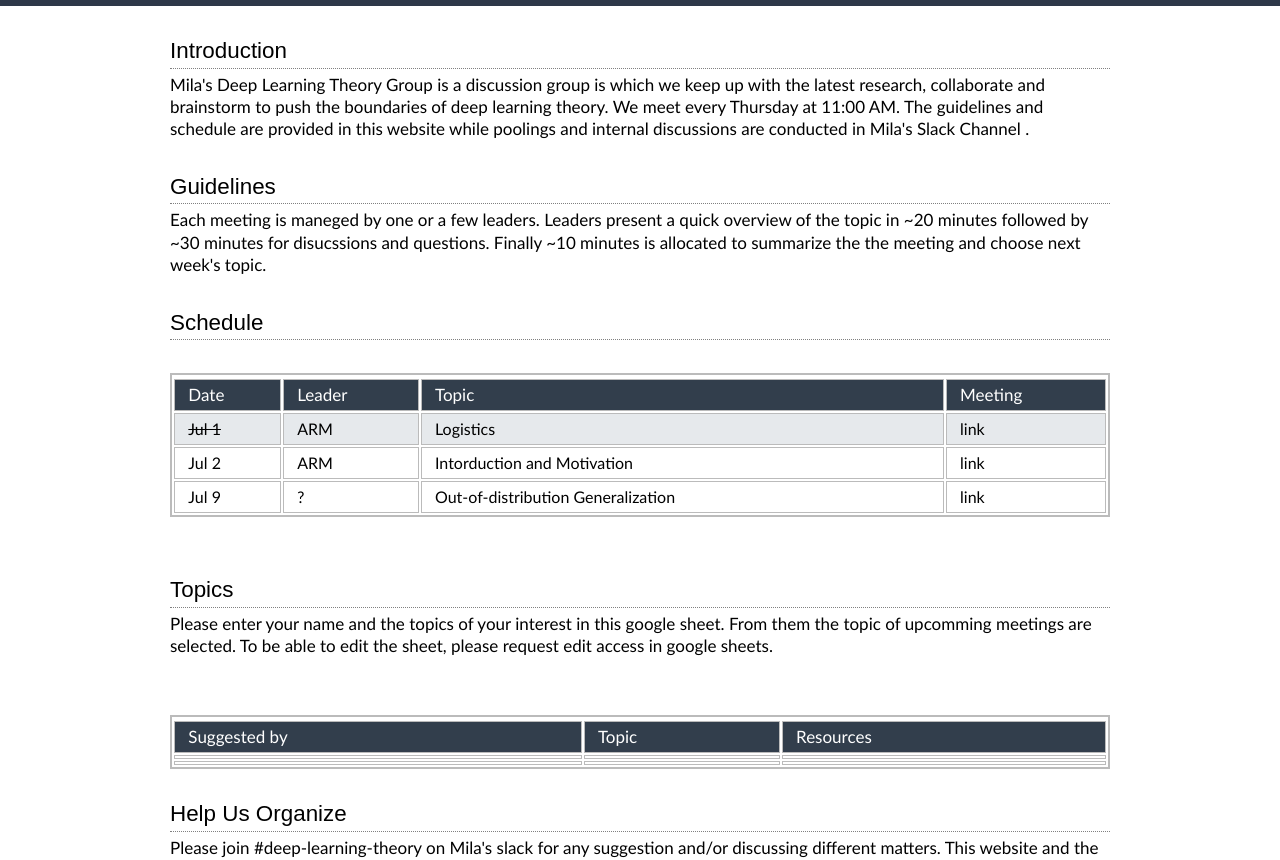
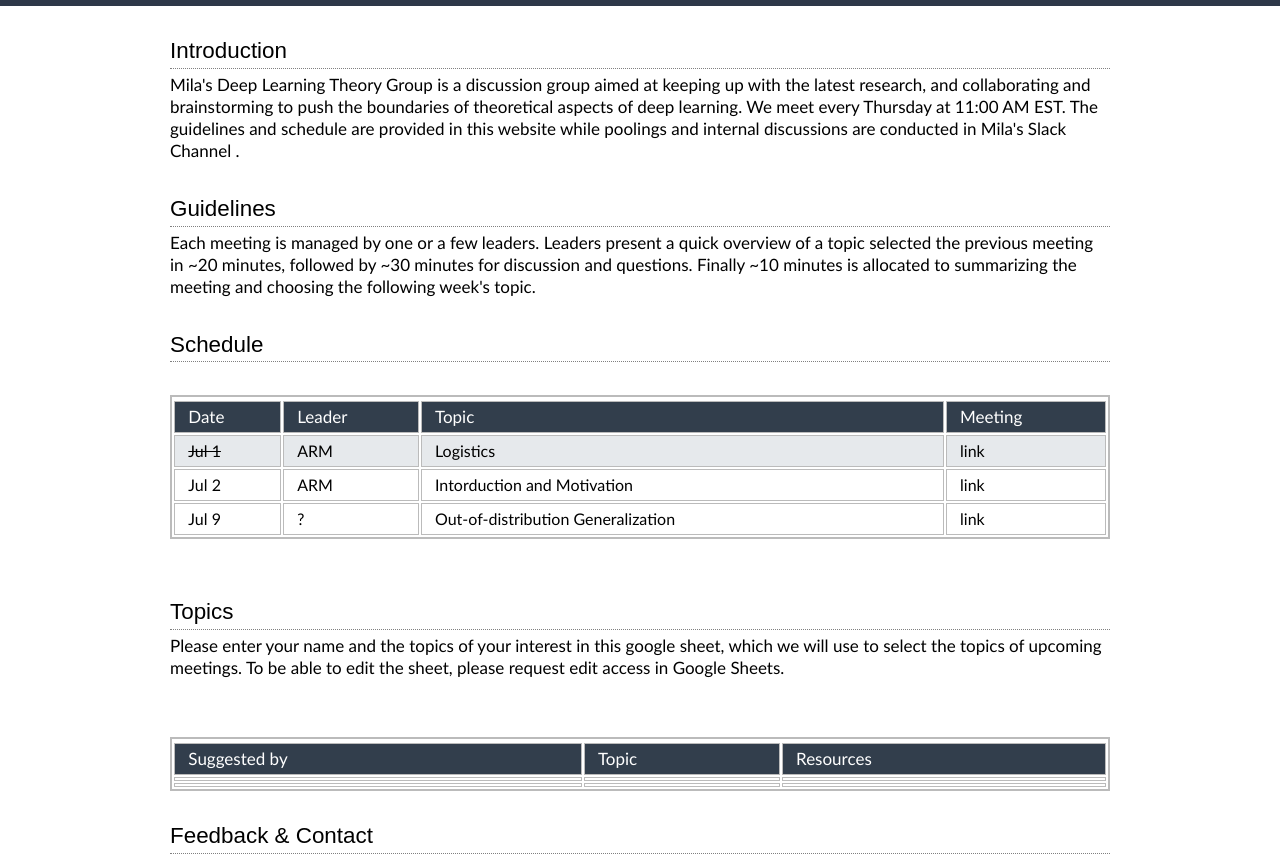
Before and after one commit to mila-dl-theory/mila-dl-theory.github.io, a plain HTML site: page index.html in a window 1280 px wide. Shown: the part 114-974 px from the top of the page. Drawn offline with Linux system fonts and the light colour scheme; a script that the page names is missing.

Commit message:
Update index.html
Slight modifications and fixes to phrasing

```diff
--- a/index.html
+++ b/index.html
@@ -43,12 +43,12 @@ We plan to meet in room ICCS146 on May 25 at 5:00 PM to discuss what topics to c
 <h3>Introduction</h3>
 
 <p>
-Mila's Deep Learning Theory Group is a discussion group is which we keep up with the latest research, collaborate and brainstorm to push the boundaries of deep learning theory. We meet every Thursday at 11:00 AM. The guidelines and schedule are provided in this website while poolings and internal discussions are conducted in <a href='https://join.slack.com/share/zt-fpcg0841-7i2sZPEdf~rzR8PgsSEwrA'> Mila's Slack Channel </a>.
+Mila's Deep Learning Theory Group is a discussion group aimed at keeping up with the latest research, and collaborating and brainstorming to push the boundaries of theoretical aspects of deep learning. We meet every Thursday at 11:00 AM EST. The guidelines and schedule are provided in this website while poolings and internal discussions are conducted in <a href='https://join.slack.com/share/zt-fpcg0841-7i2sZPEdf~rzR8PgsSEwrA'> Mila's Slack Channel </a>.
 </p>
 
 <h3> Guidelines</h3>
 <p>
-Each meeting is maneged by one or a few leaders. Leaders present a quick overview of the topic in ~20 minutes followed by ~30 minutes for disucssions and questions. Finally ~10 minutes is allocated to summarize the the meeting and choose next week's topic.
+Each meeting is managed by one or a few leaders. Leaders present a quick overview of a topic selected the previous meeting in ~20 minutes, followed by ~30 minutes for discussion and questions. Finally ~10 minutes is allocated to summarizing the meeting and choosing the following week's topic.
 </p>
 
 
@@ -92,7 +92,7 @@ Each meeting is maneged by one or a few leaders. Leaders present a quick overvie
 
 <h3>Topics </h3>
 <p>
-Please enter your name and the topics of your interest in <a href="https://docs.google.com/spreadsheets/d/1c-H_V4AnESrTtI-5s5WzqS07DZ56gNDJMBpciA1dlFM/edit?usp=sharing"> this google sheet</a>. From them the topic of upcomming meetings are selected. To be able to edit the sheet, please request edit access in google sheets.
+Please enter your name and the topics of your interest in <a href="https://docs.google.com/spreadsheets/d/1c-H_V4AnESrTtI-5s5WzqS07DZ56gNDJMBpciA1dlFM/edit?usp=sharing"> this google sheet</a>, which we will use to select the topics of upcoming meetings. To be able to edit the sheet, please request edit access in Google Sheets.
 </p>
 
 <br>
@@ -121,7 +121,7 @@ Please enter your name and the topics of your interest in <a href="https://docs.
 <br>
 
 
-<h3>Help Us Organize</h3>
+<h3>Feedback & Contact</h3>
 <p>
 Please join <a href='https://join.slack.com/share/zt-fpcg0841-7i2sZPEdf~rzR8PgsSEwrA'> #deep-learning-theory</a> on Mila's slack for any suggestion and/or discussing different matters. This website and the group is organized by Adam Ibrahim, Reyhane Askari, and Mohammad Pezeshki.
 </p>
```
